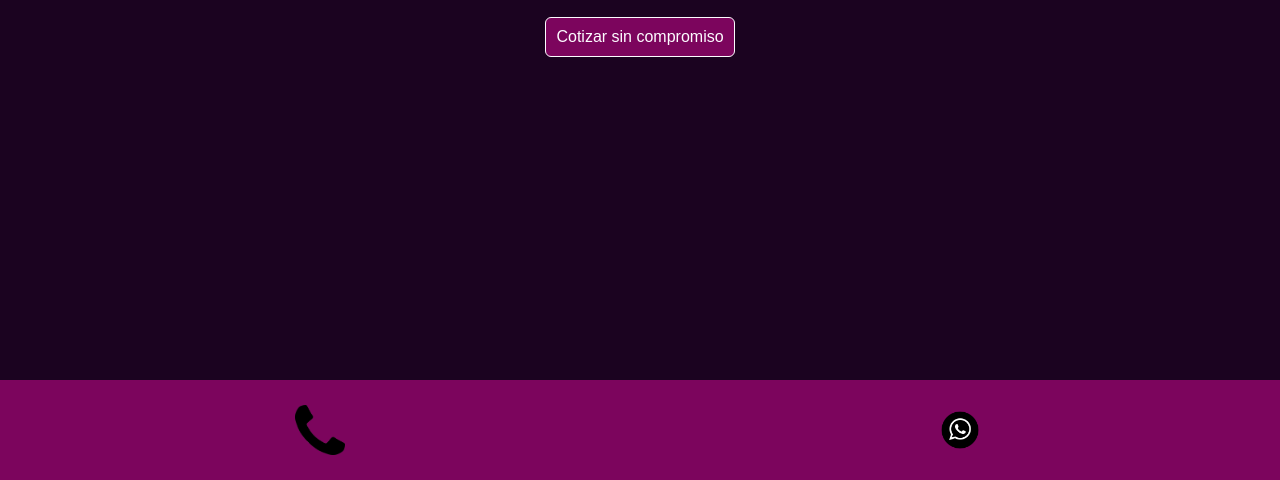
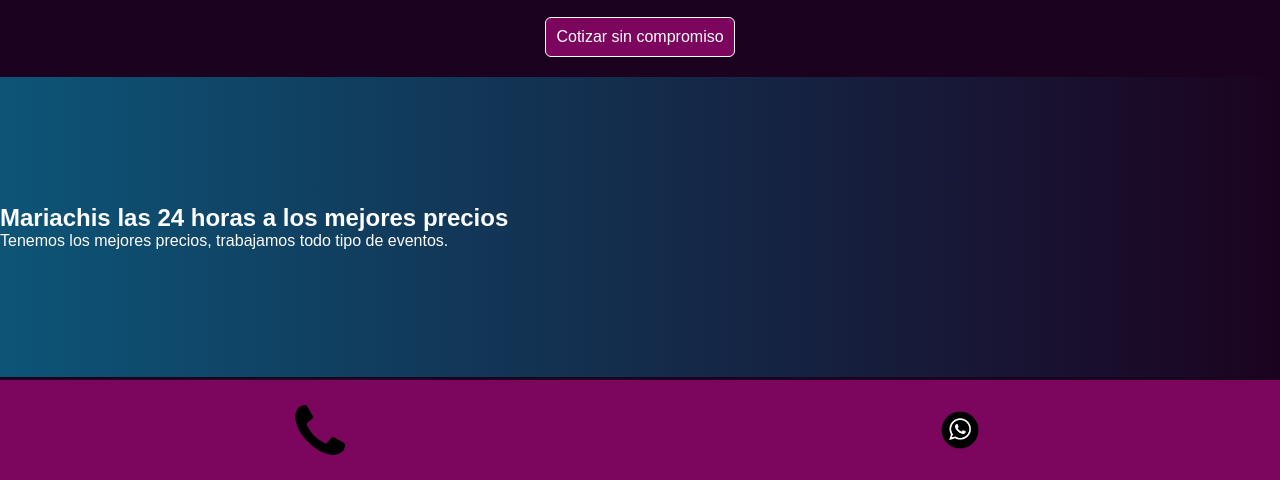
Before and after one commit to samuelcastillogt/musican-web, a plain HTML site: page index.html in a window 1280 px wide. Shown: the part 320-800 px from the top of the page. Drawn offline with Linux system fonts and the light colour scheme.

Commit message:
quinto Commit

```diff
--- a/index.html
+++ b/index.html
@@ -24,7 +24,10 @@
     <p><b>Mariachi</b> disponible en cualquier parte de <b>Guatemla</b></p>
     <a href="" class="btn">Cotizar sin compromiso</a>
 </div>
-
+<div class="copy1">
+    <h2>Mariachis las 24 horas a los mejores precios</h2>
+    <p>Tenemos los mejores precios, trabajamos todo tipo de eventos.</p>
+</div>
 <div class="menu">
     <div class="btn-menu">
         <img src="/src/img_344675.png" alt="" class="icon">
--- a/style.css
+++ b/style.css
@@ -85,6 +85,7 @@ body{
 }
 .btn-menu .info .a:hover{
     box-shadow: 2px 5px 3px black;
+    cursor: pointer;
 }
 .btn-menu:hover{
     background: rgba(93,7,72, 1);
@@ -112,3 +113,12 @@ body{
     justify-content: center;
     align-items: center;
 }
+.copy1{
+    background: rgba(3,139,177, 0.8);
+    background: linear-gradient(to right, rgba(3,139,177, 0.6) 0%, #1b0320 100%);
+    height: 300px;
+    display: flex;
+    flex-direction: column;
+    justify-content: center;
+    align-items: left;
+}
```
